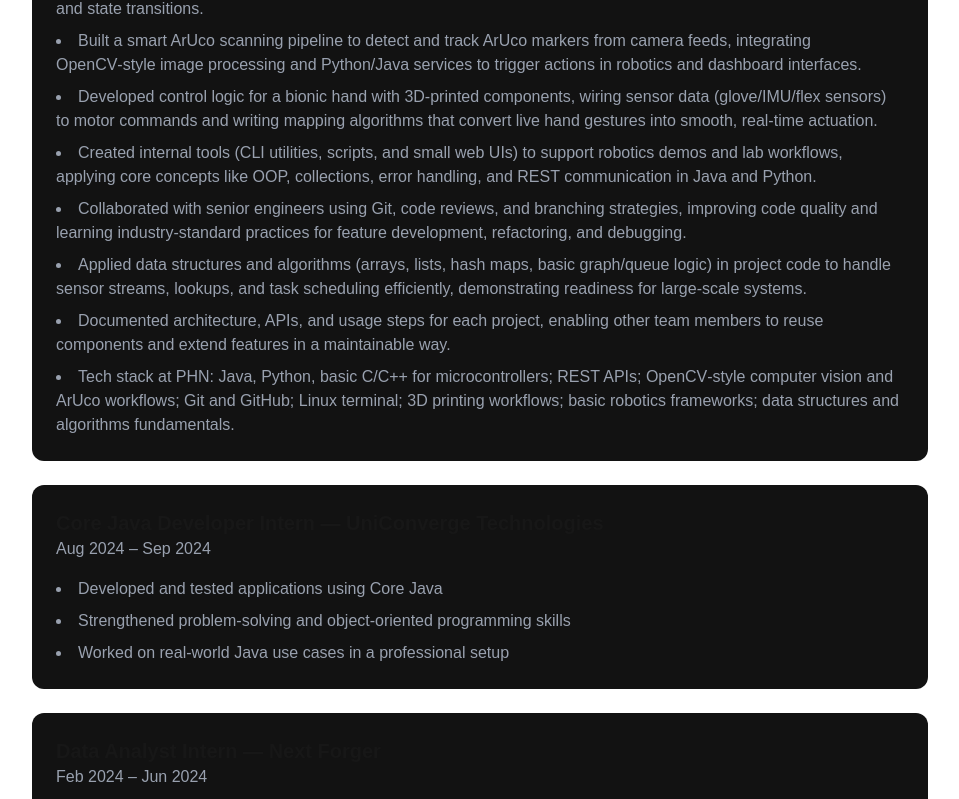
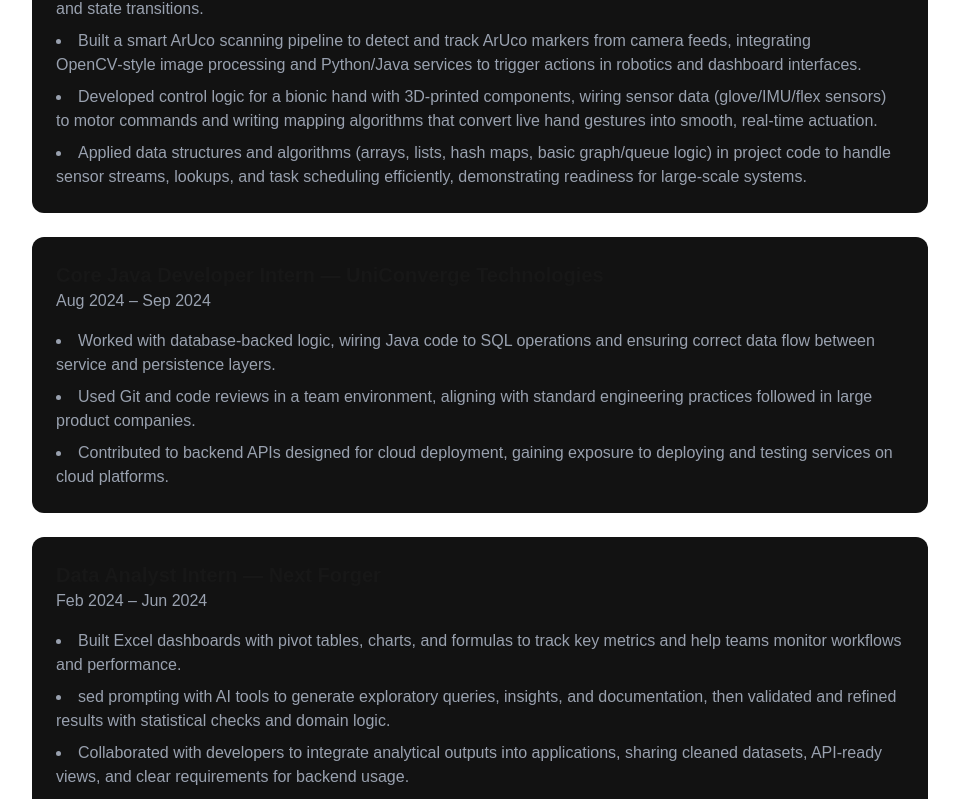
Before and after one commit to weeb999/piyush-portfolio, a Next.js app: page / in a window 1280 px wide. Shown: the part 1852-2651 px from the top of the page, without its empty margins (160-1119 px from the left). Built offline with nearby package versions, Linux system fonts and the light colour scheme.

Commit message:
Changes in files

```diff
--- a/app/page.tsx
+++ b/app/page.tsx
@@ -124,20 +124,8 @@ export default function Home() {
    integrating OpenCV‑style image processing and Python/Java services to trigger actions in robotics and dashboard interfaces.</li>
 <li>Developed control logic for a bionic hand with 3D‑printed components, wiring sensor data (glove/IMU/flex sensors)
    to motor commands and writing mapping algorithms that convert live hand gestures into smooth, real‑time actuation.</li>
-<li>Created internal tools (CLI utilities, scripts, and small web UIs) to support robotics demos and lab workflows,
-   applying core concepts like OOP, collections, error handling, and REST communication in Java and Python.</li>
-<li>Collaborated with senior engineers using Git, code reviews, and branching strategies,
-   improving code quality and learning industry‑standard practices for feature development, refactoring, and debugging.</li>
 <li>Applied data structures and algorithms (arrays, lists, hash maps, basic graph/queue logic) in project code to handle sensor streams,
   lookups, and task scheduling efficiently, demonstrating readiness for large‑scale systems.</li>
-<li>Documented architecture, APIs, and usage steps for each project, enabling other team members to reuse components and extend features in a maintainable way.</li>
-<li>Tech stack at PHN:
-  Java, Python, basic C/C++ for microcontrollers;
-   REST APIs; OpenCV‑style computer vision and ArUco workflows;
-   Git and GitHub; Linux terminal; 3D printing workflows; basic robotics frameworks;
-   data structures and algorithms fundamentals.</li>
-
-
       </ul>
     </div>
 
@@ -149,9 +137,9 @@ export default function Home() {
       <p className="text-gray-400 mb-4">Aug 2024 – Sep 2024</p>
 
       <ul className="list-disc list-inside text-gray-400 space-y-2">
-        <li>Developed and tested applications using Core Java</li>
-        <li>Strengthened problem-solving and object-oriented programming skills</li>
-        <li>Worked on real-world Java use cases in a professional setup</li>
+        <li>Worked with database‑backed logic, wiring Java code to SQL operations and ensuring correct data flow between service and persistence layers.</li>
+        <li>Used Git and code reviews in a team environment, aligning with standard engineering practices followed in large product companies.</li>
+        <li>Contributed to backend APIs designed for cloud deployment, gaining exposure to deploying and testing services on cloud platforms.</li>
       </ul>
     </div>
 
@@ -163,9 +151,9 @@ export default function Home() {
       <p className="text-gray-400 mb-4">Feb 2024 – Jun 2024</p>
 
       <ul className="list-disc list-inside text-gray-400 space-y-2">
-        <li>Performed data preprocessing on internal company portals</li>
-        <li>Monitored workflows and ensured database integrity</li>
-        <li>Assisted teams with reporting and data analysis tasks</li>
+        <li>Built Excel dashboards with pivot tables, charts, and formulas to track key metrics and help teams monitor workflows and performance.</li>
+        <li>sed prompting with AI tools to generate exploratory queries, insights, and documentation, then validated and refined results with statistical checks and domain logic.</li>
+        <li>Collaborated with developers to integrate analytical outputs into applications, sharing cleaned datasets, API‑ready views, and clear requirements for backend usage.</li>
       </ul>
     </div>
 
```
